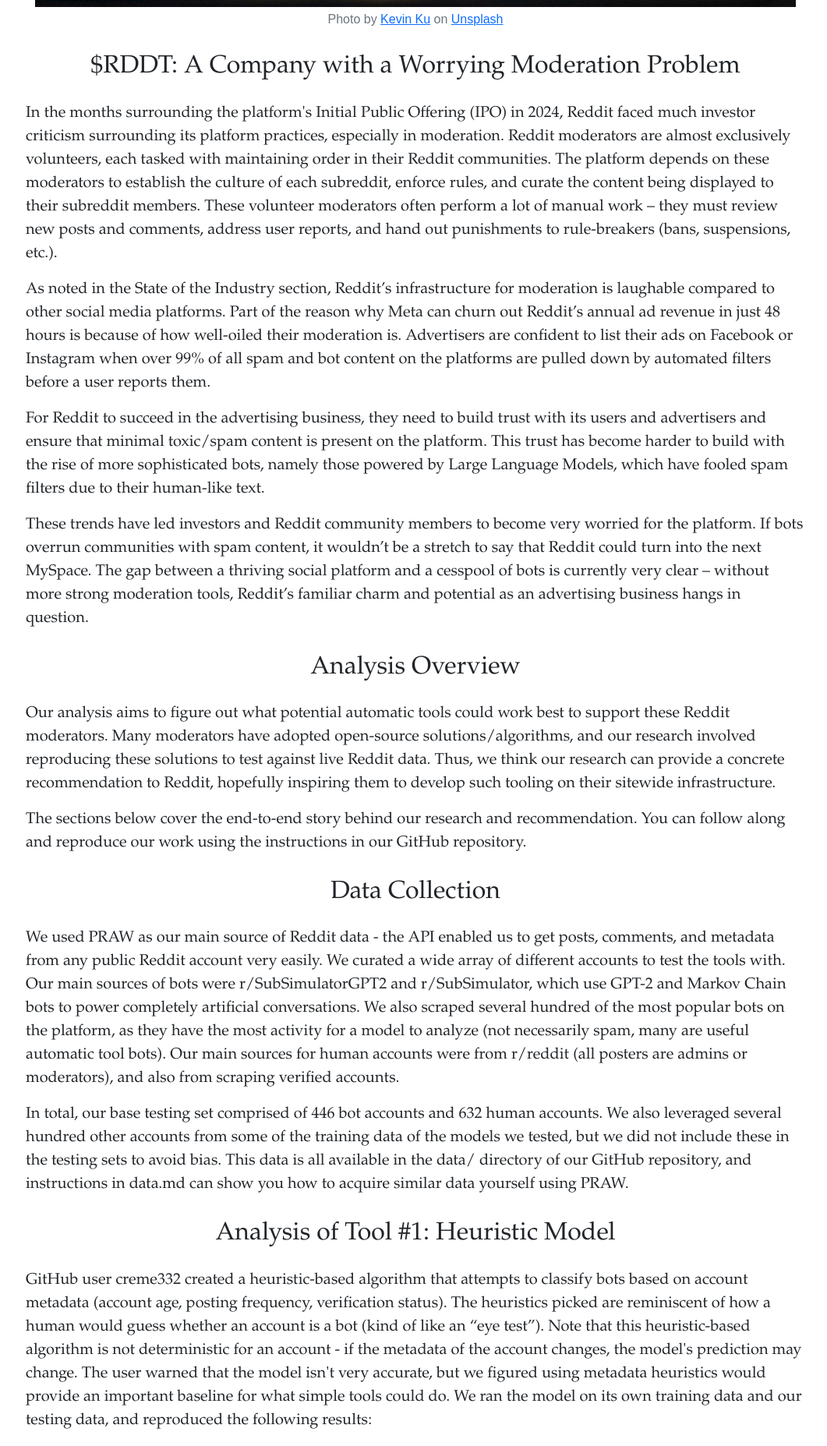
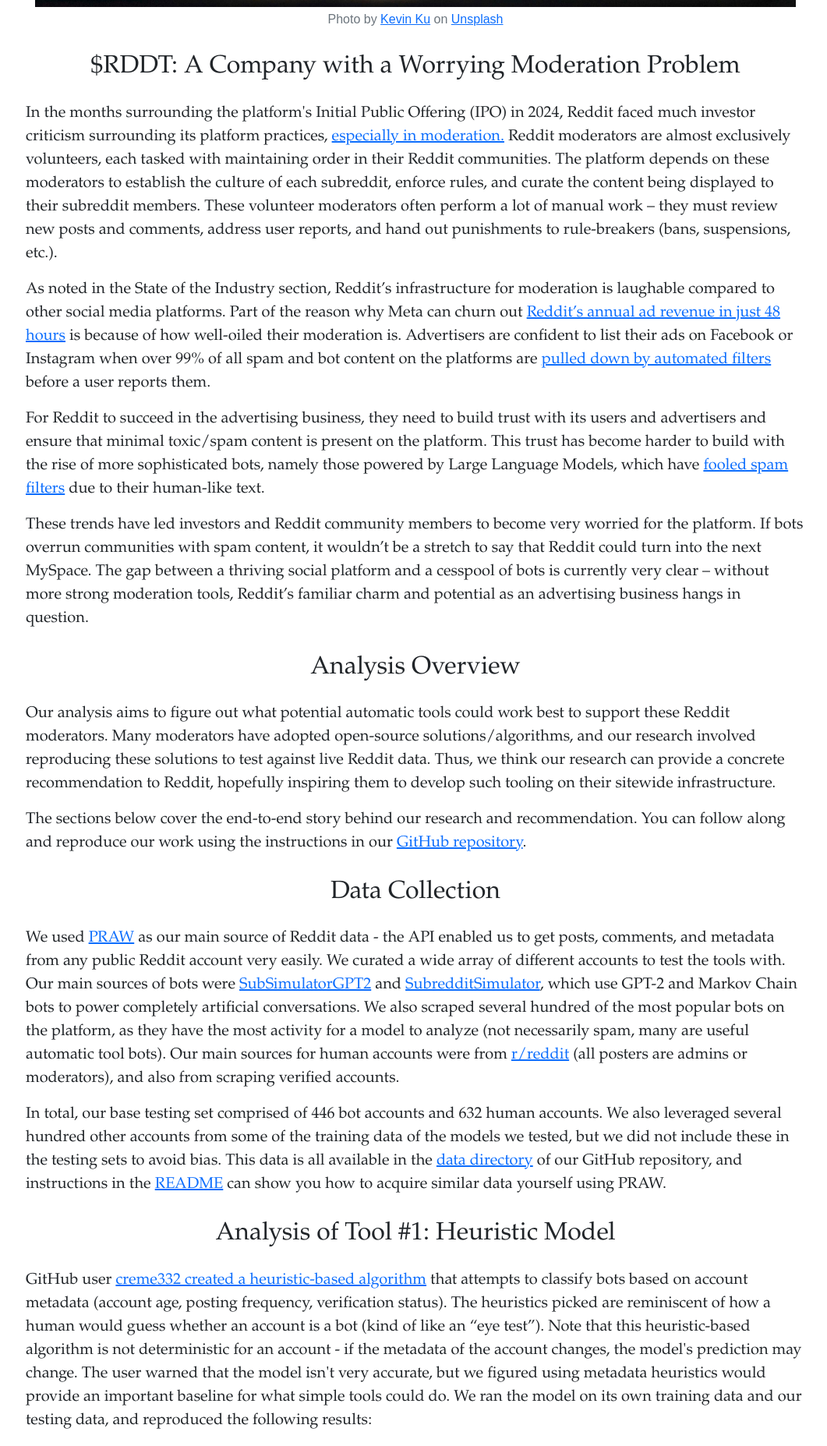
Before and after one commit to tailaiwang/bot-analysis, a React (Vite) app in the folder bot-analysis-react/: page /bot-analysis/analysis in a window 1280 px wide. Shown: the part 940-2795 px from the top of the page at 78% size, without its empty margins (107-1168 px from the left). Built offline with nearby package versions, Linux system fonts and the light colour scheme.

Commit message:
wrap up analysis page

```diff
--- a/bot-analysis-react/src/pages/Analysis.tsx
+++ b/bot-analysis-react/src/pages/Analysis.tsx
@@ -35,13 +35,13 @@
             </div>
             <h2 className="content-subtitle text-center mb-4">$RDDT: A Company with a Worrying Moderation Problem</h2>
             <p className='lead content-paragraph'>
-              In the months surrounding the platform's Initial Public Offering (IPO) in 2024, Reddit faced much investor criticism surrounding its platform practices, especially in moderation. Reddit moderators are almost exclusively volunteers, each tasked with maintaining order in their Reddit communities. The platform depends on these moderators to establish the culture of each subreddit, enforce rules, and curate the content being displayed to their subreddit members. These volunteer moderators often perform a lot of manual work – they must review new posts and comments, address user reports, and hand out punishments to rule-breakers (bans, suspensions, etc.).
+              In the months surrounding the platform's Initial Public Offering (IPO) in 2024, Reddit faced much investor criticism surrounding its platform practices, <a href="https://www.forbes.com/sites/greatspeculations/2024/03/06/reddit-return-of-the-junk-stock-ipo/?sh=25f5cab820fd">especially in moderation.</a> Reddit moderators are almost exclusively volunteers, each tasked with maintaining order in their Reddit communities. The platform depends on these moderators to establish the culture of each subreddit, enforce rules, and curate the content being displayed to their subreddit members. These volunteer moderators often perform a lot of manual work – they must review new posts and comments, address user reports, and hand out punishments to rule-breakers (bans, suspensions, etc.).
             </p>
             <p className='lead content-paragraph'>
-              As noted in the State of the Industry section, Reddit’s infrastructure for moderation is laughable compared to other social media platforms. Part of the reason why Meta can churn out Reddit’s annual ad revenue in just 48 hours is because of how well-oiled their moderation is. Advertisers are confident to list their ads on Facebook or Instagram when over 99% of all spam and bot content on the platforms are pulled down by automated filters before a user reports them.
+              As noted in the State of the Industry section, Reddit’s infrastructure for moderation is laughable compared to other social media platforms. Part of the reason why Meta can churn out <a href="https://www.reuters.com/technology/how-reddit-stacks-up-against-social-media-peers-2024-03-21/">Reddit’s annual ad revenue in just 48 hours</a> is because of how well-oiled their moderation is. Advertisers are confident to list their ads on Facebook or Instagram when over 99% of all spam and bot content on the platforms are <a href="https://transparency.fb.com/reports/community-standards-enforcement/fake-accounts/facebook/">pulled down by automated filters</a> before a user reports them.
             </p>
             <p className='lead content-paragraph'>
-              For Reddit to succeed in the advertising business, they need to build trust with its users and advertisers and ensure that minimal toxic/spam content is present on the platform. This trust has become harder to build with the rise of more sophisticated bots, namely those powered by Large Language Models, which have fooled spam filters due to their human-like text.
+              For Reddit to succeed in the advertising business, they need to build trust with its users and advertisers and ensure that minimal toxic/spam content is present on the platform. This trust has become harder to build with the rise of more sophisticated bots, namely those powered by Large Language Models, which have <a href="https://searchengineland.com/googles-shifting-approach-ai-content-435601">fooled spam filters</a> due to their human-like text.
             </p>
             <p className='lead content-paragraph'>
               These trends have led investors and Reddit community members to become very worried for the platform. If bots overrun communities with spam content, it wouldn’t be a stretch to say that Reddit could turn into the next MySpace. The gap between a thriving social platform and a cesspool of bots is currently very clear – without more strong moderation tools, Reddit’s familiar charm and potential as an advertising business hangs in question.
@@ -51,18 +51,18 @@
               Our analysis aims to figure out what potential automatic tools could work best to support these Reddit moderators. Many moderators have adopted open-source solutions/algorithms, and our research involved reproducing these solutions to test against live Reddit data. Thus, we think our research can provide a concrete recommendation to Reddit, hopefully inspiring them to develop such tooling on their sitewide infrastructure.
             </p>
             <p className='lead content-paragraph'>
-              The sections below cover the end-to-end story behind our research and recommendation. You can follow along and reproduce our work using the instructions in our GitHub repository.
+              The sections below cover the end-to-end story behind our research and recommendation. You can follow along and reproduce our work using the instructions in our <a href="https://github.com/tailaiwang/bot-analysis">GitHub repository</a>.
             </p>
             <h2 className="content-subtitle text-center mb-4">Data Collection</h2>
             <p className='lead content-paragraph'>
-              We used PRAW as our main source of Reddit data - the API enabled us to get posts, comments, and metadata from any public Reddit account very easily. We curated a wide array of different accounts to test the tools with. Our main sources of bots were r/SubSimulatorGPT2 and r/SubSimulator, which use GPT-2 and Markov Chain bots to power completely artificial conversations. We also scraped several hundred of the most popular bots on the platform, as they have the most activity for a model to analyze (not necessarily spam, many are useful automatic tool bots). Our main sources for human accounts were from r/reddit (all posters are admins or moderators), and also from scraping verified accounts.
+              We used <a href="https://praw.readthedocs.io/en/stable/">PRAW</a> as our main source of Reddit data - the API enabled us to get posts, comments, and metadata from any public Reddit account very easily. We curated a wide array of different accounts to test the tools with. Our main sources of bots were <a href="https://www.reddit.com/r/SubSimulatorGPT2/">SubSimulatorGPT2</a> and <a href="https://www.reddit.com/r/SubredditSimulator/">SubredditSimulator</a>, which use GPT-2 and Markov Chain bots to power completely artificial conversations. We also scraped several hundred of the most popular bots on the platform, as they have the most activity for a model to analyze (not necessarily spam, many are useful automatic tool bots). Our main sources for human accounts were from <a href="https://www.reddit.com/r/reddit/">r/reddit</a> (all posters are admins or moderators), and also from scraping verified accounts.
             </p>
             <p className='lead content-paragraph'>
-              In total, our base testing set comprised of 446 bot accounts and 632 human accounts. We also leveraged several hundred other accounts from some of the training data of the models we tested, but we did not include these in the testing sets to avoid bias. This data is all available in the data/ directory of our GitHub repository, and instructions in data.md can show you how to acquire similar data yourself using PRAW.
+              In total, our base testing set comprised of 446 bot accounts and 632 human accounts. We also leveraged several hundred other accounts from some of the training data of the models we tested, but we did not include these in the testing sets to avoid bias. This data is all available in the <a href="https://github.com/tailaiwang/bot-analysis/tree/main/data">data directory</a> of our GitHub repository, and instructions in the <a href="https://github.com/tailaiwang/bot-analysis/blob/main/data/data.md">README</a> can show you how to acquire similar data yourself using PRAW.
             </p>
             <h2 className="content-subtitle text-center mb-4">Analysis of Tool #1: Heuristic Model</h2>
             <p className='lead content-paragraph'>
-              GitHub user creme332 created a heuristic-based algorithm that attempts to classify bots based on account metadata (account age, posting frequency, verification status). The heuristics picked are reminiscent of how a human would guess whether an account is a bot (kind of like an “eye test”).  Note that this heuristic-based algorithm is not deterministic for an account - if the metadata of the account changes, the model's prediction may change. The user warned that the model isn't very accurate, but we figured using metadata heuristics would provide an important baseline for what simple tools could do. We ran the model on its own training data and our testing data, and reproduced the following results:
+              GitHub user <a href="https://github.com/creme332/reddit-spam-bot-detector">creme332 created a heuristic-based algorithm</a> that attempts to classify bots based on account metadata (account age, posting frequency, verification status). The heuristics picked are reminiscent of how a human would guess whether an account is a bot (kind of like an “eye test”).  Note that this heuristic-based algorithm is not deterministic for an account - if the metadata of the account changes, the model's prediction may change. The user warned that the model isn't very accurate, but we figured using metadata heuristics would provide an important baseline for what simple tools could do. We ran the model on its own training data and our testing data, and reproduced the following results:
             </p>
             <div style={{ display: 'flex', justifyContent: 'center', alignItems: 'center', height: '100%' }}>
               <BarChart
@@ -94,10 +94,10 @@
             </p>
             <h2 className="content-subtitle text-center mb-4">Analysis of Tool #2: Cosine Similarity Random Forest Model</h2>
             <p className="lead content-paragraph">
-              GitHub user MatthewTourond created a tool called /u/some_bot_checker that Reddit users can invoke in comment threads. A user would call for the tool under a specific comment, and then the tool would attempt to classify the parent comment's author as a bot or not. The underlying model is a random forest trained on some sample users - it uses some metadata features that we saw in creme332's model, but the main model is compares posts/comments using TF-IDF and Cosine Similarity with information from its training set. Each user would have their posts/comments compared using these methods to the users in the training set, and then classified as bot/human based on their similarity in content. A major drawback is that some users in the test set were skipped by the model, since there weren't enough recent posts/comments to analyze for TF-IDF/Cosine Similarity metrics.
+              GitHub user <a href="https://github.com/MatthewTourond/Reddit-Bot-Detector">MatthewTourond </a>created a tool called <a href="https://www.reddit.com/user/some_bot_checker/">/u/some_bot_checker</a> that Reddit users can invoke in comment threads. A user would call for the tool under a specific comment, and then the tool would attempt to classify the parent comment's author as a bot or not. The underlying model is a random forest trained on some sample users - it uses some metadata features that we saw in creme332's model, but the main model is compares posts/comments using <a href="https://medium.com/geekculture/understanding-tf-idf-and-cosine-similarity-for-recommendation-engine-64d8b51aa9f9">TF-IDF and Cosine Similarity</a> with information from its training set. Each user would have their posts/comments compared using these methods to the users in the training set, and then classified as bot/human based on their similarity in content. A major drawback is that some users in the test set were skipped by the model, since there weren't enough recent posts/comments to analyze for TF-IDF/Cosine Similarity metrics.
             </p>
             <p className="lead content-paragraph">
-              We ran this model on our testing set and found that it was very strong at classifying humans but seemed to get fooled by many of the bots. When going through the log dumps, we saw that the biggest misses by the model were on the GPT2 accounts in r/SubSimulatorGPT2, or the markov chain accounts in r/SubSimulator. Meanwhile, the model performed well for all of the traditional bots! This makes sense - LLMs like GPT-2 and are great at making text that resembles human writing, which is the reference data behind the Cosine similarity of this random forest model. To validate this hypothesis, we also decided to run the random forest on the preprocessed bot training data from creme332's model - none of those bots were from the GPT2 sub, so we expected to see some strong performance:            </p>
+              We ran this model on our testing set and found that it was very strong at classifying humans but seemed to get fooled by many of the bots. When going through the log dumps, we saw that the biggest misses by the model were on the GPT2 accounts in SubSimulatorGPT2, or the markov chain accounts in SubredditSimulator. Meanwhile, the model performed well for all of the traditional bots! This makes sense - LLMs like GPT-2 and are great at making text that resembles human writing, which is the reference data behind the Cosine similarity of this random forest model. To validate this hypothesis, we also decided to run the random forest on the preprocessed bot training data from creme332's model - none of those bots were from the GPT2 sub, so we expected to see some strong performance:</p>
             <div style={{ display: 'flex', justifyContent: 'center', alignItems: 'center', height: '100%' }}>
               <BarChart
                 width={800}
@@ -121,9 +121,15 @@
               </BarChart>
             </div>
             <p className="lead content-paragraph">
-            These results support our hypothesis that GPT-2/Markov Chain bots are what's holding back this random forest model. We're comfortable concluding that the some_bot_checker methodology is good at detecting traditional bots, as it has strong performance in the creme332 testing data and few false positives in the live human detection set.
+              These results support our hypothesis that GPT-2/Markov Chain bots are what's holding back this random forest model. We're comfortable concluding that the some_bot_checker methodology is good at detecting traditional bots, as it has strong performance in the creme332 testing data and few false positives in the live human detection set.
             </p>
             <h2 className="content-subtitle text-center mb-4">Analysis of Tool #3: OpenAI GPT-2 Output Detector</h2>
+            <p className="lead content-paragraph">
+              When OpenAI released GPT2, they released a <a href="https://github.com/openai/gpt-2-output-dataset/tree/master/detector">GPT-2 detector</a> free for the public to use. The model outputs a single likelihood metric which represents how confident the model is that the given text is generated by GPT-2.
+            </p>
+            <p className="lead content-paragraph">
+              In order to use this model, we downloaded the top 5 posts from all the bots in the training & live bots/humans datasets. We then appended each account's top comments together to create a (rough) paragraph of text that each bot/human account had created. These paragraphs were then given to the GPT-2 detection model, and if the model returned a "bot likelihood" result of greater than 50%, we labeled the paragraph's author account as a bot.
+            </p>
             <div style={{ display: 'flex', justifyContent: 'center', alignItems: 'center', height: '100%' }}>
               <BarChart
                 width={800}
@@ -146,7 +152,13 @@
                 <Bar dataKey="skipped" fill="#FF0000" activeBar={<Rectangle fill="gold" stroke="purple" />} />
               </BarChart>
             </div>
+            <p className="lead content-paragraph">
+              We noticed that our initial numbers for the success rate on the training data were bad! However, this makes sense since this model is trained to detect GPT-generated text -- which differs significantly from comments generated by the bots in training dataset. The bots in the training dataset are primarily composed of spam-bots, auto-moderation bots, or other utility bots which generate very repetitive or hard-coded comments that a human originally wrote. We ended up running the model against the test set and a set of preprocessed data with only GPT-2 bots. These results support our intuition around how the model should work - the model should only be viable when trying to detect GPT-generated text, not traditional bots.
+            </p>
             <h2 className="content-subtitle text-center mb-4">Results Summary & Recommendation</h2>
+            <p className="lead content-paragraph">
+              To wrap up this analysis, we aggregated the results from each of the models in the chart below. Each result is reflective of how each model performs in its intended task (Traditional Bots for Random Forest, GPT-2 Text Detection for the OpenAI model)
+            </p>
             <div style={{ display: 'flex', justifyContent: 'center', alignItems: 'center', height: '100%' }}>
               <BarChart
                 width={800}
@@ -168,10 +180,45 @@
                 <Bar dataKey="human" fill="#82ca9d" activeBar={<Rectangle fill="gold" stroke="purple" />} />
               </BarChart>
             </div>
+            <p className="lead content-paragraph">
+              Based on the results above, we recommend using a combination of the MatthewTourond random forest model and the OpenAI GPT-2 output detector. A possible implementation of this could be an <a href="https://neptune.ai/blog/ensemble-learning-guide">ensemble model</a> that combines classifications for a user from both accounts, or perhaps just using both tools independently. Each has their own niche, and combined together could be a promising general-purpose bot detection tool for today's age of generative AI content.
+            </p>
+            <p className="lead content-paragraph">
+              Since using open-source models for bot detection would possibly enable adversarial players to try to reverse-engineer the infrastructure, we encourage Reddit to look into building these privately. We hope that an increase of strong automated tooling will empower moderators to do work more efficiently, giving them more time to grow the culture and community on their subreddits. In the long run, our sincere desire is for Reddit to remain a productive online community, and to finally bolster their promising advertising business. Removing toxic bots and spam content is the first step in this long journey, but this analysis gives us conviction that it's definitely possible for the organization!
+            </p>
             <Link to="/bot-analysis/" className="btn btn-sm btn-outline-primary"> &lt; Back to Home </Link>
             <h2 className="content-subtitle text-center mb-4">References</h2>
             <ul>
-              {/* Add references here */}
+              <li>
+                <p className='content-paragraph'> Trainer, David. (2024, March 6). Reddit: Return of the Junk Stock IPO. Forbes.
+                  <a href='https://www.forbes.com/sites/greatspeculations/2024/03/06/reddit-return-of-the-junk-stock-ipo/?sh=25f5cab820fd'>https://www.forbes.com/sites/greatspeculations/2024/03/06/reddit-return-of-the-junk-stock-ipo/?sh=25f5cab820fd</a>
+                </p>
+              </li>
+              <li>
+                <p className='content-paragraph'> Malik, Yuvraj. (2024, March 21). How Reddit stacks up against social media peers. Reuters.
+                  <a href='https://www.reuters.com/technology/how-reddit-stacks-up-against-social-media-peers-2024-03-21/'>https://www.reuters.com/technology/how-reddit-stacks-up-against-social-media-peers-2024-03-21/</a>
+                </p>
+              </li>
+              <li>
+                <p className='content-paragraph'> Meta. (2024, April 8). Fake Accounts. Meta Transparency Center.
+                  <a href='https://transparency.fb.com/reports/community-standards-enforcement/fake-accounts/facebook/'>https://transparency.fb.com/reports/community-standards-enforcement/fake-accounts/facebook/</a>
+                </p>
+              </li>
+              <li>
+                <p className='content-paragraph'> Mwiti, Derrick. (2023, August 21). A Comprehensive Guide to Ensemble Learning: What Exactly Do You Need to Know. Neptune.
+                  <a href='https://neptune.ai/blog/ensemble-learning-guide'>https://neptune.ai/blog/ensemble-learning-guide</a>
+                </p>
+              </li>
+              <li>
+                <p className='content-paragraph'> Williams-Cook, Mark. (2023, December 21). Google’s shifting approach to AI content: An in-depth look. Search Engine Land.
+                  <a href='https://searchengineland.com/googles-shifting-approach-ai-content-435601'>https://searchengineland.com/googles-shifting-approach-ai-content-435601</a>
+                </p>
+              </li>
+              <li>
+                <p className='content-paragraph'> Zhu, Aaron. (2023, April 3). Understanding TF-IDF and Cosine Similarity for Recommendation Engine. Medium.
+                  <a href='https://medium.com/geekculture/understanding-tf-idf-and-cosine-similarity-for-recommendation-engine-64d8b51aa9f9'>https://medium.com/geekculture/understanding-tf-idf-and-cosine-similarity-for-recommendation-engine-64d8b51aa9f9</a>
+                </p>
+              </li>
             </ul>
           </div>
         </div>
```
Also changed, not shown: 1 other file (tests, documents, lock files or other folders).
